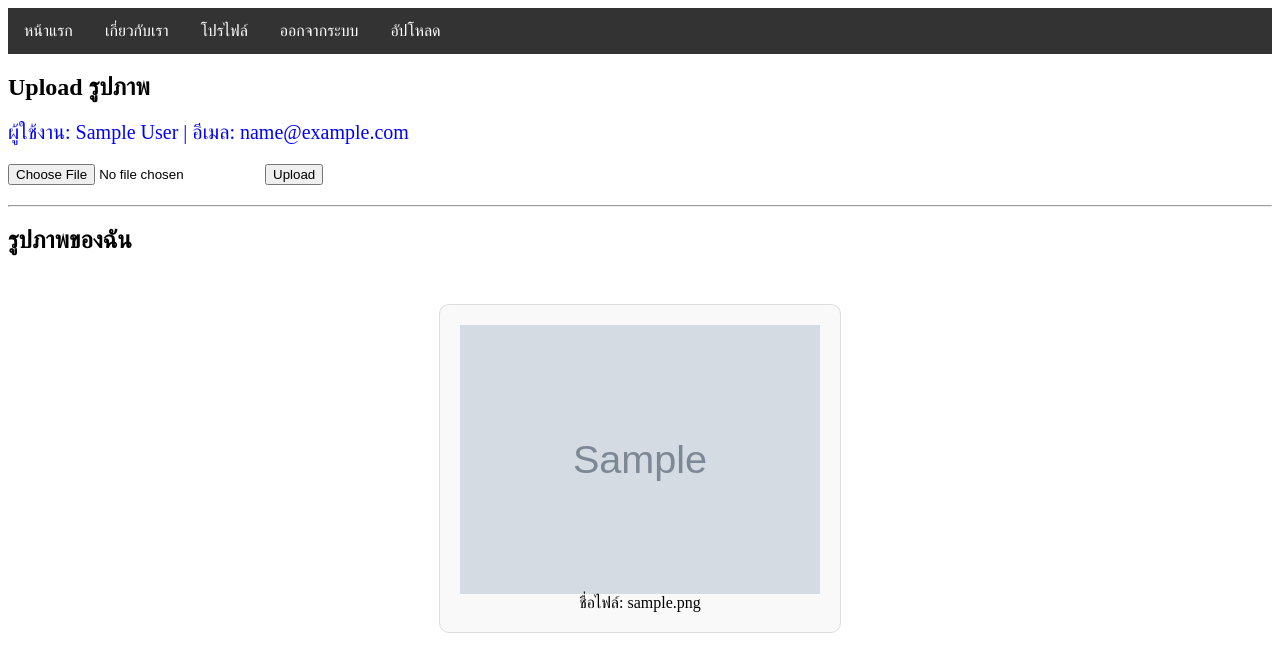
After one commit to Stang-6784/myweb_app, a PHP site: page /upload.php in a window 1280 px wide. The commit adds this page. Shown: the top 672 px of the page. Run offline with PHP 8.4, Linux system fonts and the light colour scheme; the visitor is signed in with stand-in values (Sample User, id 1); tables that the repository leaves empty or names only in its code hold one stand-in row (values such as "Sample post"); grey boxes marked "Sample" are stand-in pictures.

Commit message:
update profile and upload

```diff
--- a/about.php
+++ b/about.php
@@ -1,3 +1,6 @@
+<?php
+    session_start();
+?>
 <!DOCTYPE html>
 <html lang="en">
 <head>
--- a/config.php
+++ b/config.php
@@ -1,5 +1,5 @@
 <?php
-session_start();
+// session_start();
 
 $servername = "localhost";
 $username = "root";
--- a/login.php
+++ b/login.php
@@ -1,5 +1,5 @@
 <?php
-// session_start();
+session_start();
 
 require "config.php";
 
@@ -23,6 +23,7 @@ if ($_SERVER["REQUEST_METHOD"] == "POST") {
     if ($user && password_verify($password, $user["password"])) {
         $_SESSION["user_id"] = $user["id"];
         $_SESSION["name"] = $user["name"];
+        $_SESSION["email"] = $user["email"];
 
         if (isset($_POST["remember"])) {
             setcookie("user_email", $email, time() + (86400 * 7), "/");
@@ -57,7 +58,7 @@ include 'navbar.php';
         จำอีเมลไว้
     </label><br>
 
-    <button type="submit" class="btn">Login</button>
+    <button type="submit">Login</button>
 </form>
 
 <p><?= $message ?></p>
--- a/navbar.php
+++ b/navbar.php
@@ -1,6 +1,14 @@
 <div class="navbar">
     <a href="index.php">หน้าแรก</a>
-    <a href="register.php">สมัครสมาชิก</a>
-    <a href="login.php">เข้าสู่ระบบ</a>
     <a href="about.php">เกี่ยวกับเรา</a>
+
+    <?php if (isset($_SESSION["user_id"])){ ?>
+        <a href="profile.php">โปรไฟล์</a>
+        <a href="logout.php">ออกจากระบบ</a>
+        <a href="upload.php">อัปโหลด</a>
+    <?php }else { ?>
+     <a href="login.php">เข้าสู่ระบบ</a>
+     <a href="register.php">สมัครสมาชิก</a>
+    <?php  } ?>
+
 </div>
--- a/register.php
+++ b/register.php
@@ -10,10 +10,10 @@
     <?php
     include 'navbar.php';
     ?>
-    <div>
+    <div class="form-container">
         <h1>สมัครสมาชิก</h1>
-    </div>
-    <form action="register.php" method="post" class="form-container">
+
+    <form action="register.php" method="post" class="form">
         <label for="username" class="label">ชื่อผู้ใช้:</label>
         <input type="text" id="username" name="username" required class="input-field"><br><br>
 
--- a/style.css
+++ b/style.css
@@ -39,6 +39,14 @@ h1{
 
 }
 
+.form-container h2{
+    width: 300px;
+    margin: 80px auto 0 auto; /* จัดกึ่งกลางหน้าจอ */
+    padding: 20px;
+    border: 1px solid #b7b5b5;
+    border-radius: 15px;
+}
+
 .label{
     display: block;
     margin-bottom: 5px;
@@ -69,12 +77,20 @@ h1{
     text-align: center;
 }
 
+.card-container {
+    display: flex;
+    flex-wrap: wrap;
+    gap: 20px;
+    justify-content: center;
+    margin: 50px auto;
+}
+
 .card {
     background-color: #f9f9f9;
     border: 1px solid #ddd;
     border-radius: 10px;
     padding: 20px;
-    max-width: 400px;
-    margin: 50px auto;
-
+    width: calc(33.333% - 20px);
+    box-sizing: border-box;
+    text-align: center;
 }
--- /dev/null
+++ b/upload.php
@@ -0,0 +1,90 @@
+<?php
+session_start();
+include "config.php";
+
+if (!isset($_SESSION["user_id"])) {
+    header("Location: login.php");
+    exit;
+}
+
+$message = "";
+$user_id = $_SESSION["user_id"];
+
+if (isset($_POST["upload"])) {
+
+    $file_name = $_FILES["image"]["name"];
+    $file_tmp  = $_FILES["image"]["tmp_name"];
+    $file_size = $_FILES["image"]["size"];
+    $file_ext  = strtolower(pathinfo($file_name, PATHINFO_EXTENSION));
+
+    $allowed = ["jpg", "jpeg", "png", "gif"];
+
+    if (!in_array($file_ext, $allowed)) {
+        $message = "อนุญาตเฉพาะ JPG, JPEG, PNG, GIF";
+    } elseif ($file_size > 2 * 1024 * 1024) {
+        $message = "ไฟล์ต้องไม่เกิน 2MB";
+    } else {
+        $new_name = uniqid("IMG_", true) . "." . $file_ext;
+        $upload_path = "uploads/" . $new_name;
+
+        if (move_uploaded_file($file_tmp, $upload_path)) {
+
+            $stmt = mysqli_prepare(
+                $conn,
+                "INSERT INTO tbl_upload (user_id, image_name) VALUES (?, ?)"
+            );
+
+            mysqli_stmt_bind_param($stmt, "is", $user_id, $new_name);
+
+            if (mysqli_stmt_execute($stmt)) {
+                $message = "Upload สำเร็จ";
+            } else {
+                $message = "บันทึกฐานข้อมูลไม่สำเร็จ";
+            }
+
+        } else {
+            $message = "Upload ไม่สำเร็จ";
+        }
+    }
+}
+echo '<link rel="stylesheet" href="style.css">';
+include "navbar.php";
+?>
+
+<h2>Upload รูปภาพ</h2>
+
+<p>
+    ผู้ใช้งาน: <?php echo $_SESSION["name"]; ?> | อีเมล: <?php echo $_SESSION["email"]; ?>
+</p>
+
+<form method="post" enctype="multipart/form-data">
+    <input type="file" name="image" required>
+    <button type="submit" name="upload">Upload</button>
+</form>
+
+<p><?php echo $message; ?></p>
+
+<hr>
+
+<h2>รูปภาพของฉัน</h2>
+
+<?php
+$stmt = mysqli_prepare(
+    $conn,
+    "SELECT * FROM tbl_upload WHERE user_id = ? ORDER BY id DESC"
+);
+
+mysqli_stmt_bind_param($stmt, "i", $user_id);
+mysqli_stmt_execute($stmt);
+
+$result = mysqli_stmt_get_result($stmt);
+
+echo "<div class='card-container'>";
+while ($row = mysqli_fetch_assoc($result)) {
+    echo "<div class='card'>";
+    echo "<img src='uploads/" . htmlspecialchars($row["image_name"]) . "' style='width:100%;'><br>";
+    echo "ชื่อไฟล์: " . htmlspecialchars($row["image_name"]);
+    echo "</div>";
+}
+echo "</div>";
+?>
```
Also changed, not shown: profile.php (+8 -3 lines), uploads/IMG_6a2b7827d97151.56203033.jpg (added), uploads/IMG_6a2b78c868fe00.86319887.jpg (added), uploads/IMG_6a2b7d78348492.95715767.jpg (added), uploads/IMG_6a2b7df5914118.61014812.jpg (added).
